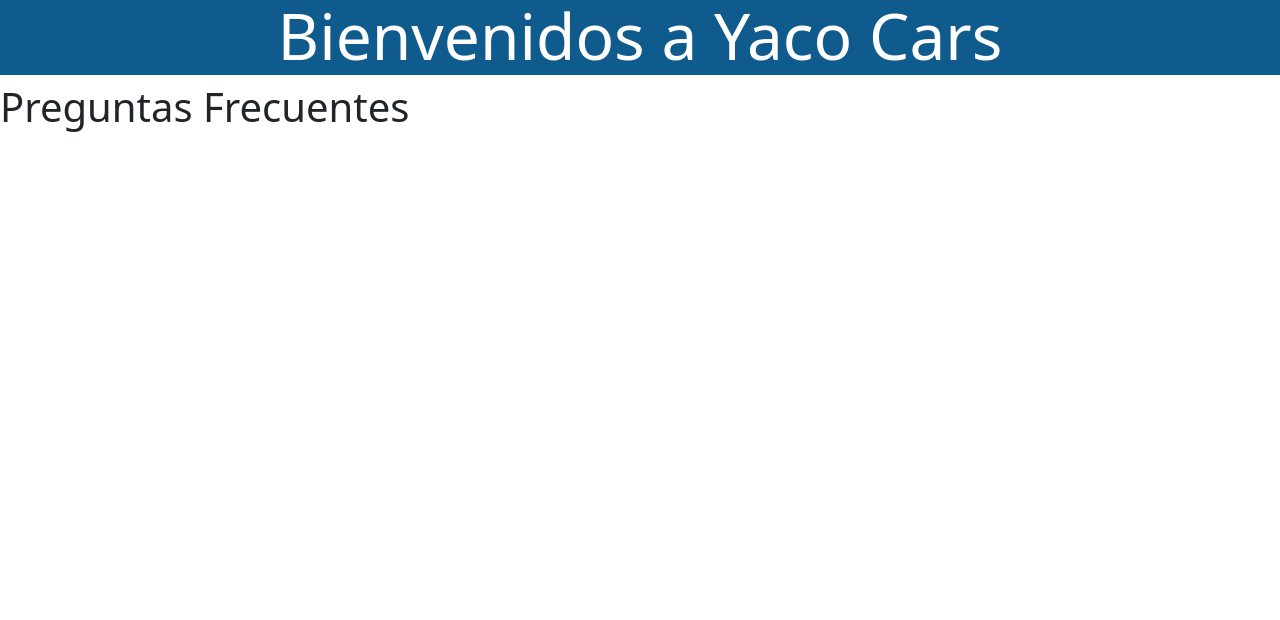
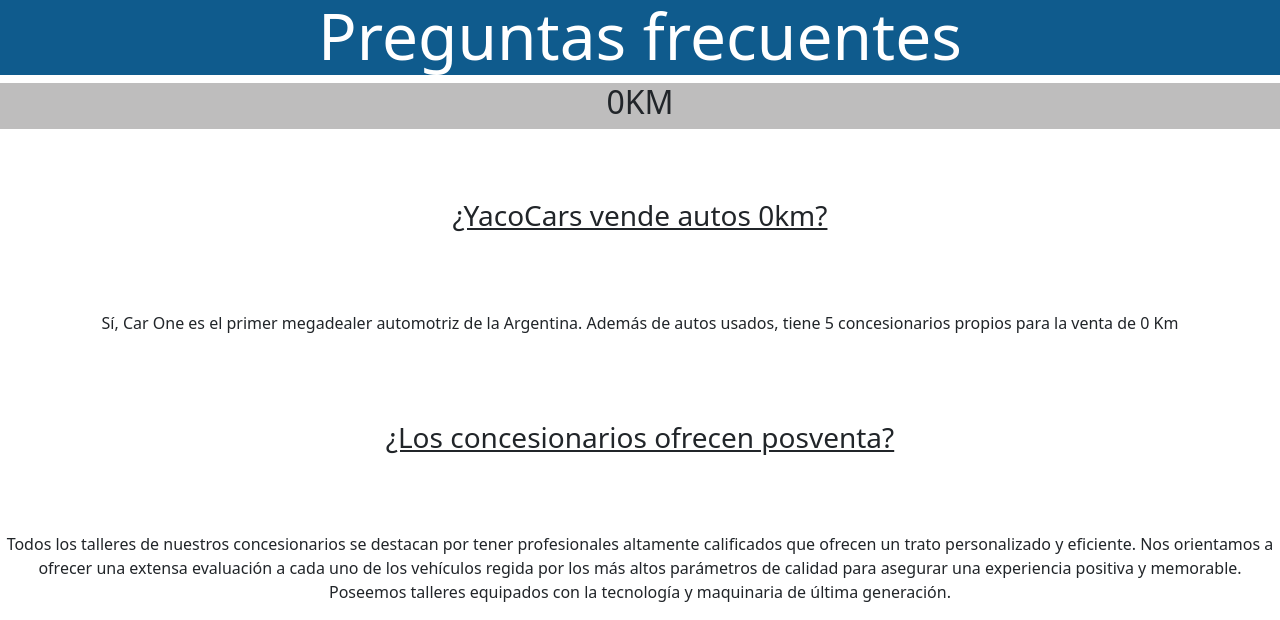
Before and after one commit to francoyaco/YacoCars-Final, a website: page preguntas.html in a window 1280 px wide. Shown: the part 180-800 px from the top of the page. Drawn offline with nearby package versions, Linux system fonts and the light colour scheme.

Commit message:
arreglos finales 2

```diff
--- a/preguntas.html
+++ b/preguntas.html
@@ -62,8 +62,40 @@
         </div>
       </nav>
       <a href="./index.html"><img src="./img/LogoYacocarss.png" alt="LogoYaco" class="logoYaco"></a>
-          <h1 class="display-3 text-center animate__animated animate__bounce">Bienvenidos a Yaco Cars</h1>
+          <h1 class="display-3 text-center animate__animated animate__bounce">Preguntas frecuentes</h1>
         </header>
 
         <!-- Main -->
-        <h1>Preguntas Frecuentes</h1>
+        <main>
+          <section class="preguntas-frecuentes1">
+          <!-- 0KM PREGUNTAS FRECUENTES -->
+          <div class="h2-preguntas">
+          <h2 class="text-center">0KM</h2>
+          </div>
+          <h3 class="text-center">
+          ¿YacoCars vende autos 0km?
+        </h3>
+
+          <p class="text-center"> Sí, Car One es el primer megadealer automotriz de la Argentina. Además de autos usados, tiene 5 concesionarios propios para la venta de 0 Km</p>
+      <h3 class="text-center">
+            ¿Los concesionarios ofrecen  posventa?
+          </h3>
+
+        <p class="text-center">
+          Todos los talleres de nuestros concesionarios se destacan por tener profesionales altamente calificados que ofrecen un trato personalizado y eficiente. Nos orientamos a ofrecer una extensa evaluación a cada uno de los vehículos regida por los más altos parámetros de calidad para asegurar una experiencia positiva y memorable. Poseemos talleres equipados con la tecnología y maquinaria de última generación.
+            </p>
+      <h3 class="text-center">
+              ¿Realizan ventas de flota de autos para empresas?
+      </h3>
+
+        <p class="text-center">En YacoCars desarrollamos un canal de comercialización de vehículos de flota altamente competitivo para las empresas. Brindamos asesoramiento personalizado. Esta unidad de negocios de YacoCars es la encargada de interactuar entre el cliente empresa y la terminal automotriz para la compra de unidades 0 Km a precios de fábrica.
+
+        </p>
+          </section>
+        </main>
+
+
+        <!-- JavaScript Bundle with Popper -->
+<script src="https://cdn.jsdelivr.net/npm/bootstrap@5.2.0/dist/js/bootstrap.bundle.min.js" integrity="sha384-A3rJD856KowSb7dwlZdYEkO39Gagi7vIsF0jrRAoQmDKKtQBHUuLZ9AsSv4jD4Xa" crossorigin="anonymous"></script>
+</body>
+</html>
--- a/scss/style.scss
+++ b/scss/style.scss
@@ -129,6 +129,19 @@
     text-decoration: underline;
   }
 }
+/*PREGUNTAS FRECUENTES*/
+.h2-preguntas{
+  background-color: rgb(190, 189, 189);
+}
+
+.preguntas-frecuentes1{
+  display: flex;
+  flex-direction: column;
+  gap: 70px;
+  h3{
+    text-decoration: underline;
+  }
+}
 /* CARDS UBICACION */
 .card-body iframe {
   width: 100%;
```
Also changed, not shown: css/estilo.css.
